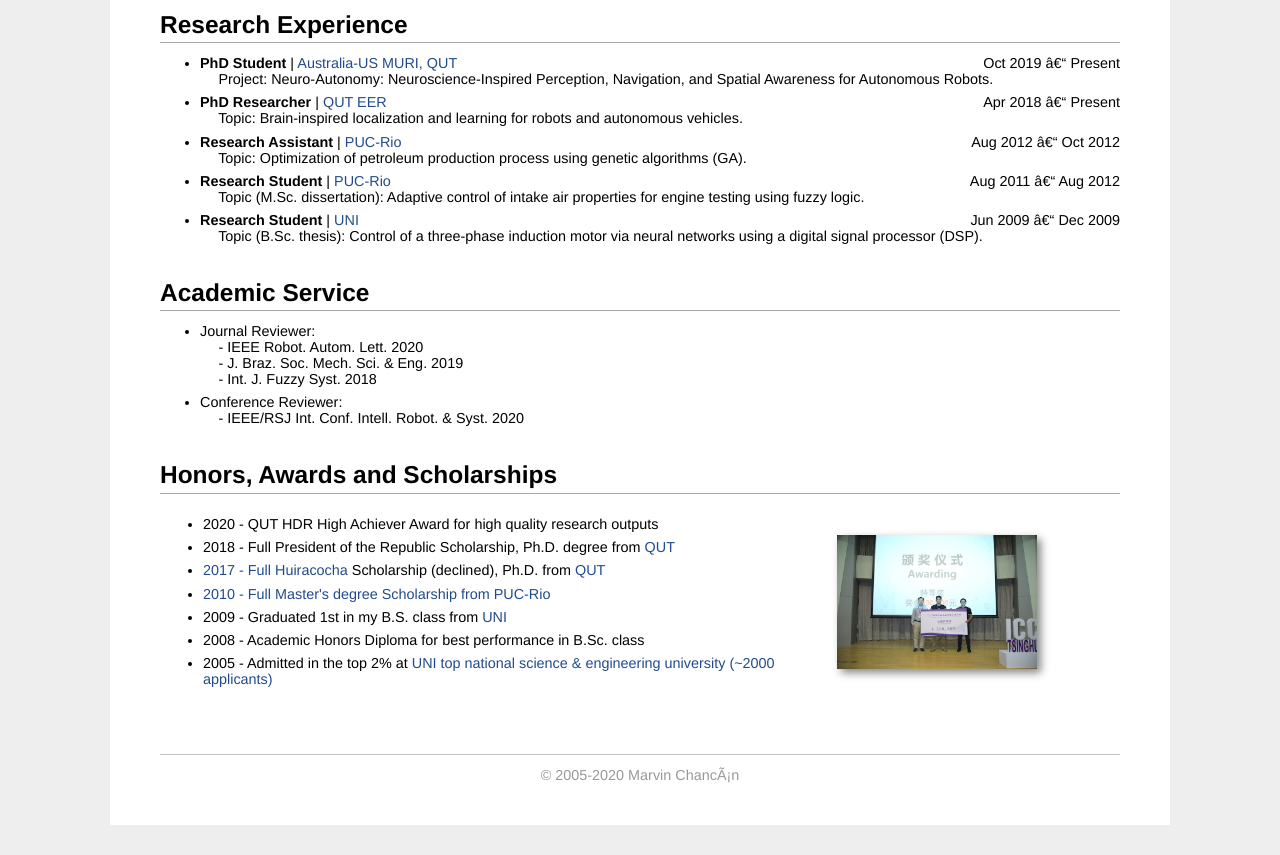
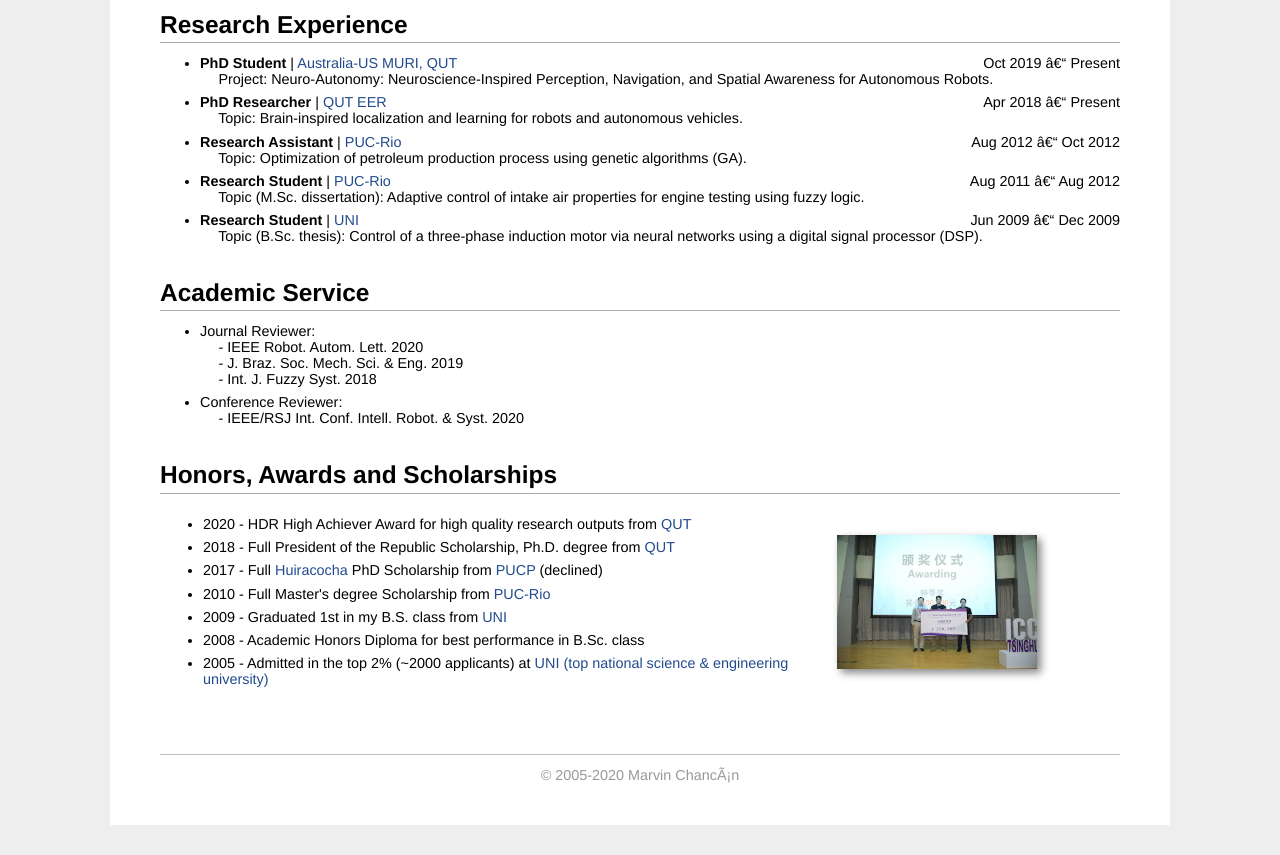
Before and after one commit to mchancan/mchancan.github.io, a Jekyll site: the page built from index.html, in a window 1280 px wide and 900 px high, scrolled down 1483 px, cut to the strip 45-900 px from the top of the window. Built offline with Jekyll 4.4.1, drawn with Linux system fonts in a browser that asks for light colours; comment, search, counter and statistics services are not loaded.

Commit message:
Update index.html

```diff
--- a/index.html
+++ b/index.html
@@ -156,13 +156,13 @@ title: Marvin's Homepage
 	<tr>
 		<td width="670">
 			<ul>
-				<li>2020 - QUT HDR High Achiever Award for high quality research outputs</li>
-				<li>2018 - Full President of the Republic Scholarship, Ph.D. degree from <a href="https://www.qut.edu.au" target="_blank">QUT</li>
-				<li>2017 - Full <a href="https://posgrado.pucp.edu.pe/beca-fondo/beca-huiracocha/" target="_blank">Huiracocha</a> Scholarship (declined), Ph.D. from <a href="https://www.pucp.edu.pe/" target="_blank">QUT</li>
+				<li>2020 - HDR High Achiever Award for high quality research outputs from <a href="https://www.qut.edu.au" target="_blank">QUT</a></li>
+				<li>2018 - Full President of the Republic Scholarship, Ph.D. degree from <a href="https://www.qut.edu.au" target="_blank">QUT</a></li>
+				<li>2017 - Full <a href="https://posgrado.pucp.edu.pe/beca-fondo/beca-huiracocha/" target="_blank">Huiracocha</a> PhD Scholarship from <a href="https://www.pucp.edu.pe/" target="_blank">PUCP</a> (declined)</a></li>
 				<li>2010 - Full Master's degree Scholarship from <a href="https://www.puc-rio.br" target="_blank">PUC-Rio</a></li>
 				<li>2009 - Graduated 1st in my B.S. class from <a href="https://en.wikipedia.org/wiki/National_University_of_Engineering" target="_blank">UNI</a></li>
 				<li>2008 - Academic Honors Diploma for best performance in B.Sc. class</li>
-				<li>2005 - Admitted in the top 2% at <a href="https://en.wikipedia.org/wiki/National_University_of_Engineering" target="_blank">UNI top national science & engineering university (~2000 applicants)</li>
+				<li>2005 - Admitted in the top 2% (~2000 applicants) at <a href="https://en.wikipedia.org/wiki/National_University_of_Engineering" target="_blank">UNI (top national science & engineering university)</li>
 			</ul>
 		</td>
 		<td>
```
